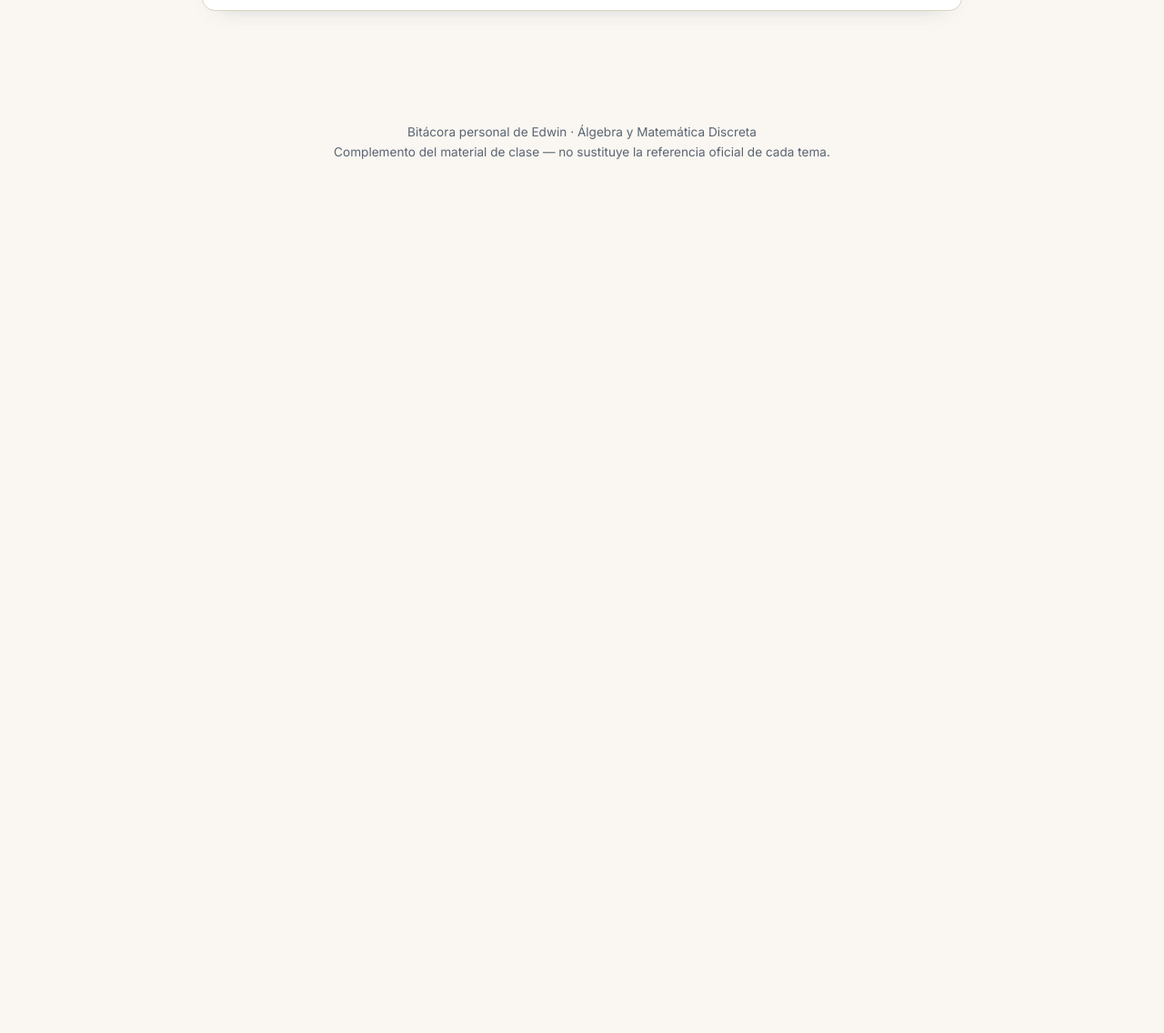
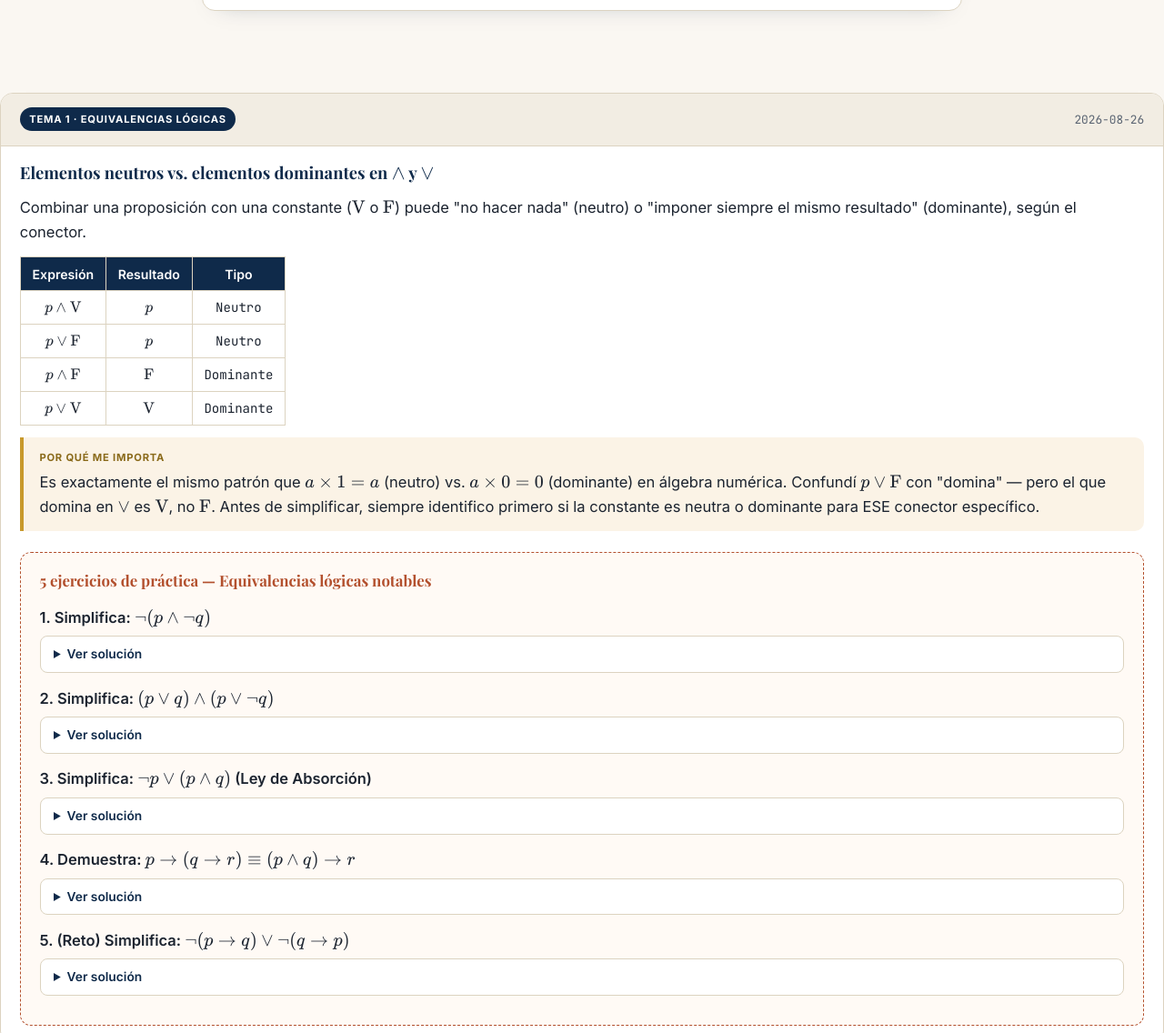
Before and after one commit to leonellee1988/algebra_matematica_discreta, a plain HTML site: page recursos/bitacora-insights.html in a window 1280 px wide. Shown: the part 2136-3272 px from the top of the page at 91% size. Before the commit the page ends 2363 px from the top, so only its background shows below. Drawn offline with nearby package versions, Linux system fonts and the light colour scheme; a web font is replaced by a local one.

Commit message:
Add entry on logical equivalences with exercises
Added a new entry with exercises on logical equivalences, including explanations and solutions.

```diff
--- a/recursos/bitacora-insights.html
+++ b/recursos/bitacora-insights.html
@@ -122,6 +122,22 @@
     }
   }
 
+    /* ===== EJERCICIOS CON SOLUCIÓN OCULTA (reutilizable en cualquier entrada futura) ===== */
+  .exercise-block{
+    margin-top: 1.4rem; border: 1.5px dashed var(--terracotta); border-radius: 12px;
+    padding: 1.1rem 1.3rem; background: #fffaf5;
+  }
+  .exercise-block h4{
+    margin:0 0 0.8rem; font-family:'Playfair Display', serif; color: var(--terracotta); font-size:1.05rem;
+  }
+  .exercise-item{ margin-bottom: 0.9rem; }
+  .exercise-item .qn{ font-weight:600; }
+  details{
+    margin-top: 0.4rem; background:#fff; border:1px solid var(--line); border-radius:8px; padding:0.5rem 0.9rem;
+  }
+  details summary{ cursor:pointer; font-weight:600; color: var(--navy); font-size:0.86rem; }
+  details[open] summary{ margin-bottom:0.5rem; }
+
 </style>
 </head>
 <body>
@@ -222,6 +238,68 @@
   </div>
 </main>
 
+<!-- ENTRADA 4 -->
+<div class="entry">
+  <div class="entry-head">
+    <span class="entry-tag">Tema 1 · Equivalencias lógicas</span>
+    <span class="entry-date">2026-08-26</span>
+  </div>
+  <div class="entry-title">Elementos neutros vs. elementos dominantes en $\land$ y $\lor$</div>
+  <div class="entry-body">
+    <p>Combinar una proposición con una constante ($\text{V}$ o $\text{F}$) puede "no hacer nada" (neutro) o "imponer siempre el mismo resultado" (dominante), según el conector.</p>
+    <table class="mini-table">
+      <tr><th>Expresión</th><th>Resultado</th><th>Tipo</th></tr>
+      <tr><td>$p \land \text{V}$</td><td>$p$</td><td>Neutro</td></tr>
+      <tr><td>$p \lor \text{F}$</td><td>$p$</td><td>Neutro</td></tr>
+      <tr><td>$p \land \text{F}$</td><td>$\text{F}$</td><td>Dominante</td></tr>
+      <tr><td>$p \lor \text{V}$</td><td>$\text{V}$</td><td>Dominante</td></tr>
+    </table>
+    <div class="takeaway">
+      <span class="label">Por qué me importa</span>
+      Es exactamente el mismo patrón que $a\times 1=a$ (neutro) vs. $a\times 0=0$ (dominante) en álgebra numérica. Confundí $p\lor \text{F}$ con "domina" — pero el que domina en $\lor$ es $\text{V}$, no $\text{F}$. Antes de simplificar, siempre identifico primero si la constante es neutra o dominante para ESE conector específico.
+    </div>
+
+    <div class="exercise-block">
+      <h4>5 ejercicios de práctica — Equivalencias lógicas notables</h4>
+
+      <div class="exercise-item">
+        <div class="qn">1. Simplifica: $\neg(p \land \neg q)$</div>
+        <details><summary>Ver solución</summary>
+          <p>$\neg(p\land\neg q) \equiv \neg p \lor \neg(\neg q)$ (De Morgan) $\equiv \neg p \lor q$ (doble negación).</p>
+        </details>
+      </div>
+
+      <div class="exercise-item">
+        <div class="qn">2. Simplifica: $(p \lor q) \land (p \lor \neg q)$</div>
+        <details><summary>Ver solución</summary>
+          <p>$\equiv p \lor (q \land \neg q)$ (distributividad) $\equiv p \lor \text{F}$ (contradicción) $\equiv p$ ($\text{F}$ es neutro en $\lor$).</p>
+        </details>
+      </div>
+
+      <div class="exercise-item">
+        <div class="qn">3. Simplifica: $\neg p \lor (p \land q)$ (Ley de Absorción)</div>
+        <details><summary>Ver solución</summary>
+          <p>$\equiv (\neg p \lor p) \land (\neg p \lor q)$ (distributividad) $\equiv \text{V} \land (\neg p \lor q)$ (tercero excluido) $\equiv \neg p \lor q$ ($\text{V}$ es neutro en $\land$). Dato curioso: $\neg p \lor q$ es justo $p \rightarrow q$.</p>
+        </details>
+      </div>
+
+      <div class="exercise-item">
+        <div class="qn">4. Demuestra: $p \rightarrow (q \rightarrow r) \equiv (p \land q) \rightarrow r$</div>
+        <details><summary>Ver solución</summary>
+          <p>$p\to(q\to r) \equiv \neg p \lor(\neg q \lor r) \equiv (\neg p\lor\neg q)\lor r$ (asociatividad) $\equiv \neg(p\land q)\lor r$ (De Morgan) $\equiv (p\land q)\to r$ (condicional como disyunción, en reversa).</p>
+        </details>
+      </div>
+
+      <div class="exercise-item">
+        <div class="qn">5. (Reto) Simplifica: $\neg(p \rightarrow q) \lor \neg(q \rightarrow p)$</div>
+        <details><summary>Ver solución</summary>
+          <p>Usando $\neg(p\to q)\equiv p\land\neg q$ dos veces: $(p\land\neg q)\lor(q\land\neg p)$. Este resultado es justo la disyunción exclusiva: $p \oplus q$ — la fórmula es verdadera exactamente cuando $p$ y $q$ tienen valores de verdad distintos.</p>
+        </details>
+      </div>
+    </div>
+  </div>
+</div>
+
 <footer>
   Bitácora personal de Edwin · Álgebra y Matemática Discreta<br>
   Complemento del material de clase — no sustituye la referencia oficial de cada tema.
```
